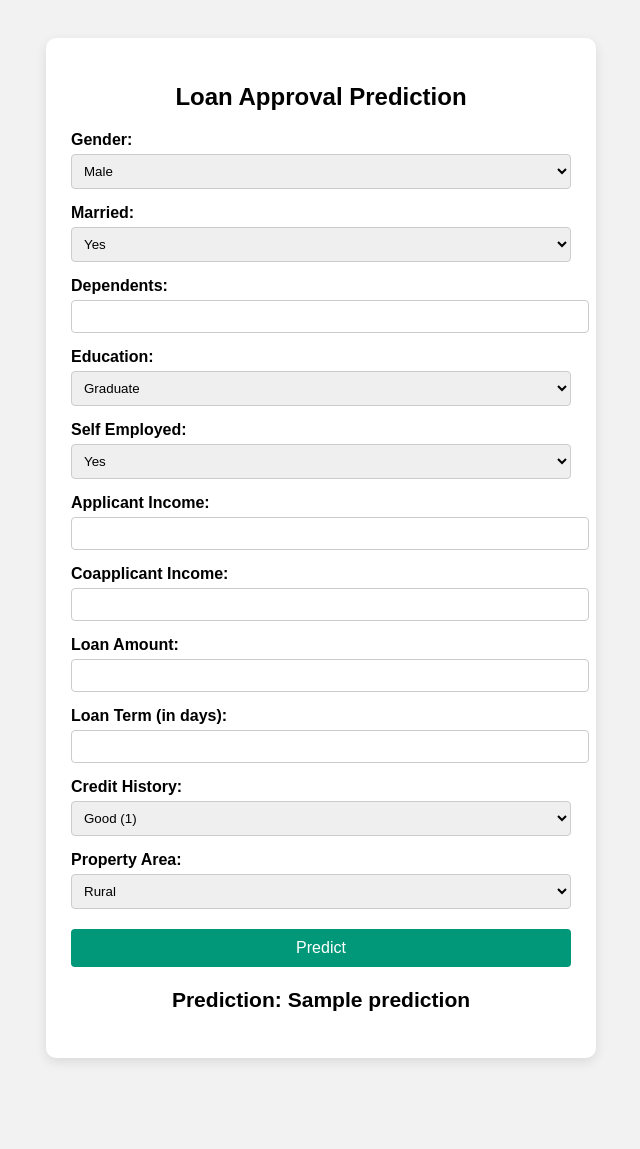
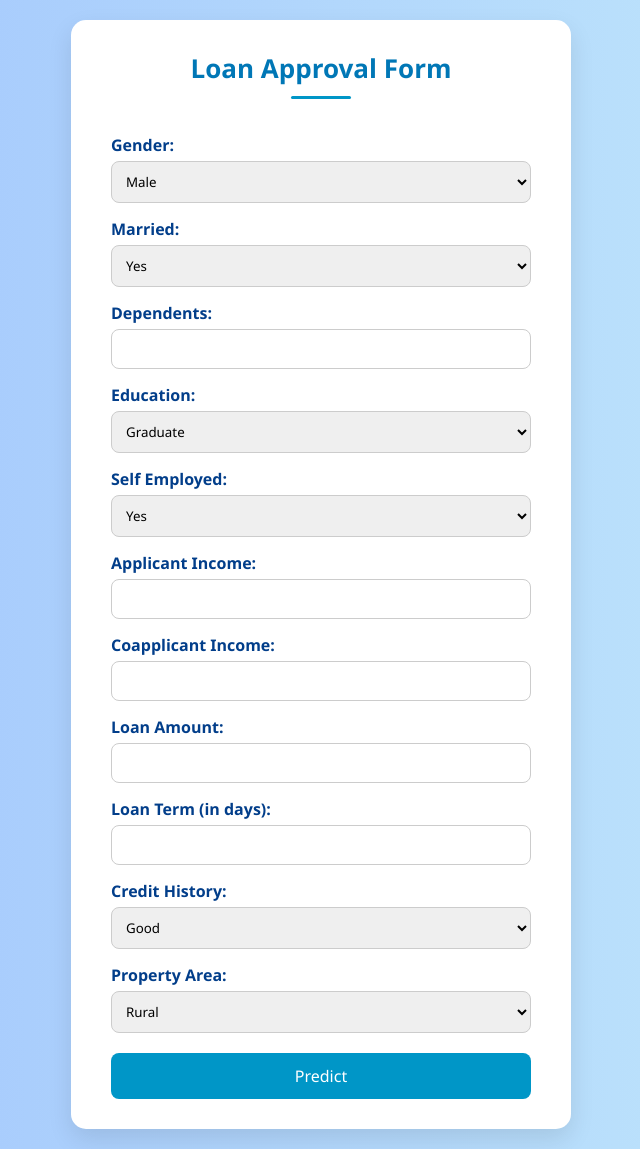
Before and after one commit to Danishalam045/LoanApprovalPrediction, a Flask app: template templates/index.html in a window 1280 px wide. Shown: the whole page, without its empty margins (319-959 px from the left). Before the commit the page ends 1062 px from the top, so only its background shows below. Run offline with Flask 3, Linux system fonts and the light colour scheme; the template is opened without the code that fills it: most values are stand-ins (such as "Sample title", 1, 10 or a date in 2020); parts of the project's set-up code (start-up, migrations or seed data) failed here and were passed over.

Commit message:
Improving UI

```diff
--- a/app.py
+++ b/app.py
@@ -1,12 +1,10 @@
-# # app.py
 
 # from flask import Flask, render_template, request
 # import joblib
-# import numpy as np
+# import pandas as pd  # Add pandas import
 
 # app = Flask(__name__)
 
-# # Load the model
 # model = joblib.load('model.pkl')
 
 # @app.route('/')
@@ -16,7 +14,14 @@
 # @app.route('/predict', methods=['POST'])
 # def predict():
 #     try:
-#         # Get data from form
+#         # Define feature names exactly as in training
+#         feature_names = [
+#             'Gender', 'Married', 'Dependents', 'Education', 'Self_Employed',
+#             'ApplicantIncome', 'CoapplicantIncome', 'LoanAmount',
+#             'Loan_Amount_Term', 'Credit_History', 'Property_Area'
+#         ]
+
+#         # Extract features from form input
 #         features = [
 #             int(request.form['Gender']),
 #             int(request.form['Married']),
@@ -31,13 +36,15 @@
 #             int(request.form['Property_Area'])
 #         ]
 
-#         # Reshape and predict
-#         input_data = np.array(features).reshape(1, -1)
-#         prediction = model.predict(input_data)
+#         # Create a DataFrame with one row, passing column names
+#         input_df = pd.DataFrame([features], columns=feature_names)
 
-#         # Decode prediction
+#         # Predict using DataFrame to avoid warning
+#         prediction = model.predict(input_df)
+
 #         result = 'Approved' if prediction[0] == 1 else 'Not Approved'
 #         return render_template('index.html', prediction=result)
+
 #     except Exception as e:
 #         return f"Error: {e}"
 
@@ -45,10 +52,9 @@
 #     app.run(debug=True)
 
 
-
 from flask import Flask, render_template, request
 import joblib
-import pandas as pd  # Add pandas import
+import pandas as pd
 
 app = Flask(__name__)
 
@@ -61,14 +67,12 @@ def home():
 @app.route('/predict', methods=['POST'])
 def predict():
     try:
-        # Define feature names exactly as in training
         feature_names = [
             'Gender', 'Married', 'Dependents', 'Education', 'Self_Employed',
             'ApplicantIncome', 'CoapplicantIncome', 'LoanAmount',
             'Loan_Amount_Term', 'Credit_History', 'Property_Area'
         ]
 
-        # Extract features from form input
         features = [
             int(request.form['Gender']),
             int(request.form['Married']),
@@ -83,14 +87,11 @@ def predict():
             int(request.form['Property_Area'])
         ]
 
-        # Create a DataFrame with one row, passing column names
         input_df = pd.DataFrame([features], columns=feature_names)
+        prediction = model.predict(input_df)
+        result = 'Approved' if prediction[0] == 1 else 'Not Approved'
 
-        # Predict using DataFrame to avoid warning
-        prediction = model.predict(input_df)
-
-        result = 'Approved' if prediction[0] == 1 else 'Not Approved'
-        return render_template('index.html', prediction=result)
+        return render_template('result.html', prediction=result)
 
     except Exception as e:
         return f"Error: {e}"
--- a/static/style.css
+++ b/static/style.css
@@ -1,4 +1,4 @@
-/* static/style.css */
+/* static/style.css
 body {
   font-family: Arial, sans-serif;
   background-color: #f2f2f2;
@@ -50,3 +50,146 @@ button {
   margin-top: 20px;
   font-size: 18px;
 }
+
+.result {
+  padding: 20px;
+  background-color: #f0f8ff;
+  border: 1px solid #ccc;
+  border-radius: 10px;
+  text-align: center;
+}
+
+.btn {
+  padding: 10px 15px;
+  background-color: #007bff;
+  color: white;
+  text-decoration: none;
+  border-radius: 5px;
+}
+
+.btn:hover {
+  background-color: #0056b3;
+}
+ */
+
+
+
+
+
+
+
+
+
+
+/* General reset */
+* {
+  margin: 0;
+  padding: 0;
+  box-sizing: border-box;
+  font-family: 'Segoe UI', sans-serif;
+}
+
+body {
+  background: linear-gradient(to right, #a1c4fd, #c2e9fb);
+  min-height: 100vh;
+  display: flex;
+  justify-content: center;
+  align-items: center;
+  padding: 20px;
+}
+
+.container {
+  background-color: #ffffff;
+  border-radius: 15px;
+  padding: 30px 40px;
+  box-shadow: 0 10px 25px rgba(0, 0, 0, 0.1);
+  width: 100%;
+  max-width: 500px;
+}
+
+h2 {
+  text-align: center;
+  margin-bottom: 20px;
+  color: #0077b6;
+}
+
+form label {
+  display: block;
+  margin-top: 15px;
+  color: #023e8a;
+  font-weight: 600;
+}
+
+form input[type="number"],
+form select {
+  width: 100%;
+  padding: 10px;
+  border: 1px solid #ccc;
+  border-radius: 8px;
+  margin-top: 5px;
+}
+
+button {
+  width: 100%;
+  margin-top: 20px;
+  padding: 12px;
+  background-color: #0096c7;
+  color: white;
+  border: none;
+  border-radius: 8px;
+  font-size: 16px;
+  cursor: pointer;
+  transition: background-color 0.3s ease;
+}
+
+button:hover {
+  background-color: #0077b6;
+}
+
+.result {
+  margin-top: 20px;
+  text-align: center;
+  padding: 15px;
+  border-radius: 10px;
+  background-color: #caf0f8;
+  color: #03045e;
+  font-size: 18px;
+  font-weight: bold;
+}
+
+a.btn {
+  display: block;
+  margin-top: 25px;
+  text-align: center;
+  text-decoration: none;
+  background-color: #00b4d8;
+  color: white;
+  padding: 10px;
+  border-radius: 8px;
+  font-weight: bold;
+  transition: background-color 0.3s ease;
+}
+
+a.btn:hover {
+  background-color: #0077b6;
+}
+
+
+.form-title {
+  text-align: center;
+  color: #0077b6;
+  margin-bottom: 25px;
+  font-size: 26px;
+  position: relative;
+  padding-bottom: 10px;
+}
+
+.form-title::after {
+  content: '';
+  display: block;
+  width: 60px;
+  height: 3px;
+  background-color: #0096c7;
+  margin: 10px auto 0;
+  border-radius: 2px;
+}
--- a/templates/index.html
+++ b/templates/index.html
@@ -1,4 +1,4 @@
-<!-- templates/index.html -->
+<!-- templates/index.html
 <!DOCTYPE html>
 <html lang="en">
 <head>
@@ -72,4 +72,81 @@
     {% endif %}
   </div>
 </body>
+</html> -->
+
+
+
+<!-- templates/index.html -->
+<!DOCTYPE html>
+<html lang="en">
+
+<head>
+  <meta charset="UTF-8" />
+  <meta name="viewport" content="width=device-width, initial-scale=1.0" />
+  <title>Loan Approval Prediction</title>
+  <link rel="stylesheet" href="{{ url_for('static', filename='style.css') }}">
+</head>
+
+<body>
+  <div class="container">
+    <!-- <h2>Loan Approval Form</h2> -->
+    <h2 class="form-title">Loan Approval Form</h2>
+    <form action="/predict" method="post">
+      <label for="Gender">Gender:</label>
+      <select name="Gender">
+        <option value="1">Male</option>
+        <option value="0">Female</option>
+      </select>
+
+      <label for="Married">Married:</label>
+      <select name="Married">
+        <option value="1">Yes</option>
+        <option value="0">No</option>
+      </select>
+
+      <label for="Dependents">Dependents:</label>
+      <input type="number" name="Dependents" min="0" max="3" required>
+
+      <label for="Education">Education:</label>
+      <select name="Education">
+        <option value="1">Graduate</option>
+        <option value="0">Not Graduate</option>
+      </select>
+
+      <label for="Self_Employed">Self Employed:</label>
+      <select name="Self_Employed">
+        <option value="1">Yes</option>
+        <option value="0">No</option>
+      </select>
+
+      <label for="ApplicantIncome">Applicant Income:</label>
+      <input type="number" name="ApplicantIncome" required>
+
+      <label for="CoapplicantIncome">Coapplicant Income:</label>
+      <input type="number" name="CoapplicantIncome" required>
+
+      <label for="LoanAmount">Loan Amount:</label>
+      <input type="number" name="LoanAmount" required>
+
+      <label for="Loan_Amount_Term">Loan Term (in days):</label>
+      <input type="number" name="Loan_Amount_Term" required>
+
+      <label for="Credit_History">Credit History:</label>
+      <select name="Credit_History">
+        <option value="1">Good</option>
+        <option value="0">Bad</option>
+      </select>
+
+      <label for="Property_Area">Property Area:</label>
+      <select name="Property_Area">
+        <option value="0">Rural</option>
+        <option value="1">Semiurban</option>
+        <option value="2">Urban</option>
+      </select>
+
+      <button type="submit">Predict</button>
+    </form>
+  </div>
+</body>
+
 </html>
```
Also changed, not shown: templates/result.html (added, +41 -0 lines).
